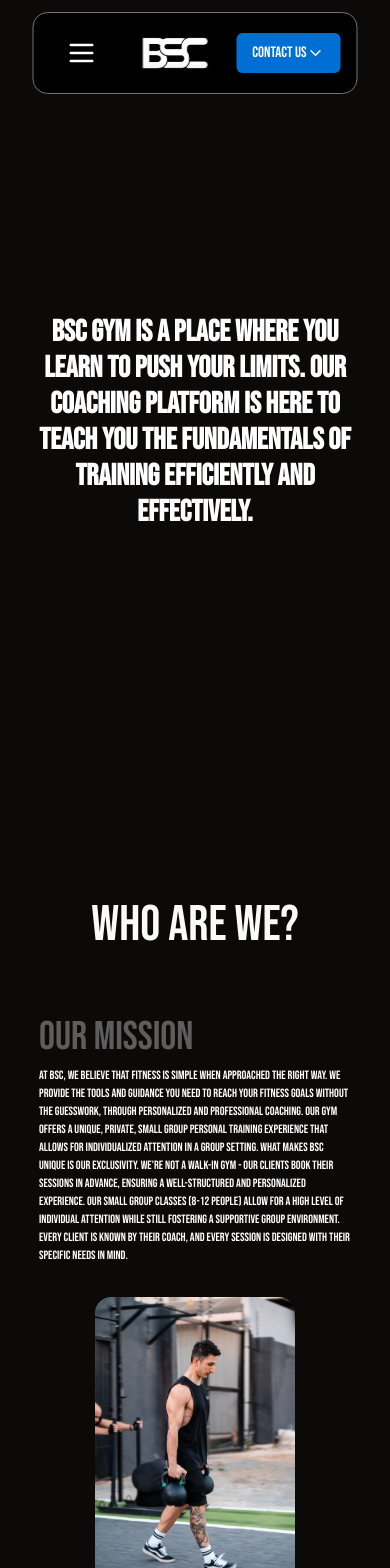
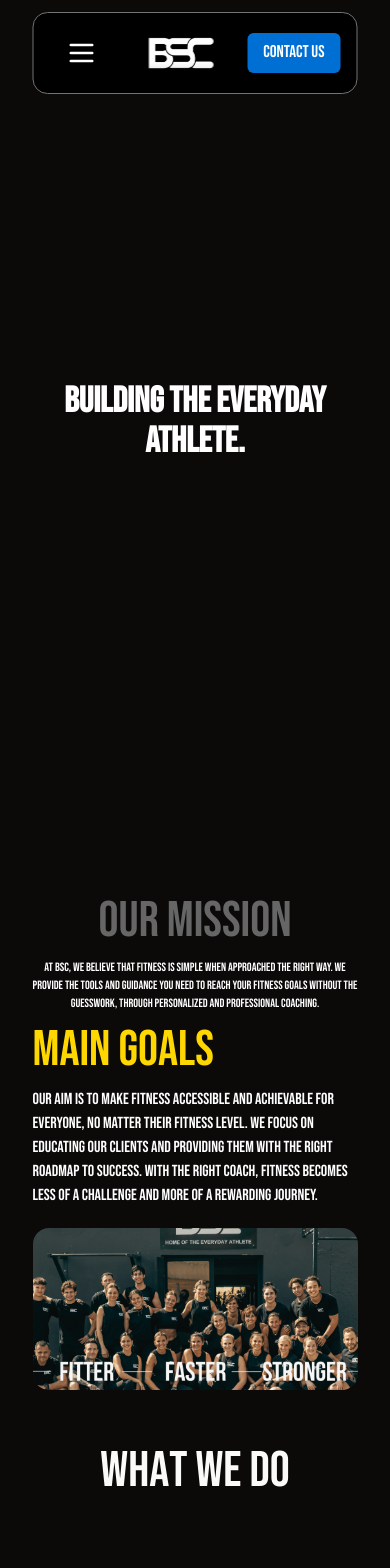
Before and after one commit to Lucasb0202/bsc-site, a Next.js app: page / in a window 390 px wide. Shown: the top 1568 px of the page. Built offline with nearby package versions, Linux system fonts and the light colour scheme.

Commit message:
layout changes

```diff
--- a/app/(home)/page.tsx
+++ b/app/(home)/page.tsx
@@ -121,14 +121,14 @@ export default function Home() {
       scrollTrigger: scrollTriggerSettings,
     })
 
-    // gsap.to(".button", {
-      //   y: 0,
-      //   opacity: 1,
-      //   delay: 0.25,
-      //   duration: 0.5,
-      //   ease: "power1.out",
-      //   scrollTrigger: scrollTriggerSettings,
-      // })
+    gsap.to(".btn-follow", {
+      y: 0,
+      opacity: 1,
+      delay: 0.25,
+      duration: 0.5,
+      ease: "power1.out",
+      scrollTrigger: scrollTriggerSettings,
+    })
 
       return () => {
         ScrollTrigger.getAll().forEach((trigger) => trigger.kill())
@@ -198,8 +198,8 @@ export default function Home() {
             muted
           />
           <div className="absolute inset-0 flex flex-col items-center justify-center z-10">
-            <p className="text-white lg:text-5xl md:text-4xl text-3xl font-bold text-center px-8">
-              BSC GYM IS A PLACE WHERE YOU LEARN TO PUSH YOUR LIMITS. OUR COACHING PLATFORM IS HERE TO TEACH YOU THE FUNDAMENTALS OF TRAINING EFFICIENTLY AND EFFECTIVELY.
+            <p className="text-white lg:text-8xl md:text-6xl text-4xl font-bold text-center px-8">
+              BUILDING THE EVERYDAY ATHLETE.
             </p>
             {/* <Button
               variant='bsc'
@@ -215,32 +215,24 @@ export default function Home() {
           </div>
         </div>
 
-        <div className='flex justify-center m-11'>
+        {/* <div className='flex justify-center m-11'>
           <h1 className='clip-path-animate-text animate-text lg:text-[130px] md:text-[80px] text-[50px]'>WHO ARE WE?</h1>
-        </div>
-
-        <div className='grid grid-cols-1 md:grid-cols-2 gap-8 md:gap-12'>
-          <div className='flex justify-center'>
-            <div className='flex flex-col w-4/5 md:ml-12 lg:ml-24'>
-              <h1 className='clip-path-animate-text animate-text text-[#5e5d5d] text-[40px] md:text-[70px] lg:text-[100px]'>OUR MISSION</h1>
-              <p className='text-white text-[12px] md:text-[18px] lg:text-[28px]'>
+        </div> */}
+        <div className='flex justify-center mt-10'>
+          <div className='flex flex-col items-center text-center w-5/6'>
+            {/* <div className='flex flex-col w-4/5 md:ml-12 lg:ml-24'> */}
+              <h1 className='clip-path-animate-text animate-text text-[#656665] text-[50px] md:text-[70px] lg:text-[130px]'>OUR MISSION</h1>
+              <p className='text-white text-[12px] md:text-[23px] lg:text-[50px]'>
                 At BSC, we believe that fitness is simple when
                 approached the right way. We provide the tools and
                 guidance you need to reach your fitness goals
                 without the guesswork, through personalized and
-                professional coaching. Our gym offers a unique,
-                private, small group personal training experience
-                that allows for individualized attention in a group
-                setting. What makes BSC unique is our exclusivity. We&apos;re not a walk-in
-                gym - our clients book their sessions in advance, ensuring a
-                well-structured and personalized experience. Our small
-                group classes (8-12 people) allow for a high level of
-                individual attention while still fostering a supportive group
-                environment. Every client is known by their coach, and every
-                session is designed with their specific needs in mind.
+                professional coaching.
               </p>
+            {/* </div> */}
           </div>
         </div>
+        {/* <div className='grid grid-cols-1 md:grid-cols-2 gap-8 md:gap-12'>
           <div className='flex justify-center'>
             <img
               src="/member-1.jpg"
@@ -248,12 +240,12 @@ export default function Home() {
               className='max-w-full h-[300px] md:h-[600px] lg:h-[800px] rounded-2xl'
             />
           </div>
-        </div>
+        </div> */}
 
         <div className='flex justify-center'>
-          <div className='flex flex-col w-4/5'>
+          <div className='flex flex-col w-5/6'>
             <div className='flex flex-col'>
-              <h1 className='clip-path-animate-text animate-text text-[#FFD700] lg:text-[100px] md:text-[70px] text-[50px]'>MAIN GOALS</h1>
+              <h1 className='clip-path-animate-text animate-text text-[#FFD700] lg:text-[130px] md:text-[70px] text-[50px]'>MAIN GOALS</h1>
               <p className='text-white md:text-[16px] lg:text-[28px] mb-5'>
                 Our aim is to make fitness accessible and achievable for everyone, no matter their fitness level. We focus on educating
                 our clients and providing them with the right roadmap to success. With the right coach, fitness becomes less of a
@@ -270,7 +262,7 @@ export default function Home() {
 
 
         <div className='flex justify-center m-11'>
-          <h1 className='clip-path-animate-text animate-text lg:text-[130px] md:text-[80px] text-[50px]'>WHAT WE DO</h1>
+          <h1 className='clip-path-animate-text animate-text lg:text-[130px] md:text-[70px] text-[50px]'>WHAT WE DO</h1>
         </div>
 
         <div className='flex flex-col items-center my-7'>
@@ -335,7 +327,7 @@ export default function Home() {
           </Carousel>
         </div>
 
-        <section className='main md:block hidden'>
+        <section className='main'>
           <div className='main-content'>
             <div className='logo'>
               <img className='img' src="/bsc-logo.png" alt="bsc logo" />
@@ -343,17 +335,23 @@ export default function Home() {
 
             <div className="copy">
               <div className="line">
-                <p>GET INVOLVED!</p>
+                <p>CONSISTENCY COMPOUNDS</p>
               </div>
               <div className="line">
-                <p>FITTER</p>
+                <p>
+                </p>
               </div>
-              <div className="line">
-                <p>FASTER</p>
             </div>
-              <div className="line">
-                <p>STRONGER</p>
-              </div>
+
+            <div className='btn-container'>
+              <button className='btn-follow' >
+                <a
+                  href="https://www.instagram.com/bsc_za/"
+                  // className="z-10"
+                >
+                  FOLLOW US @BSC_ZA
+                </a>
+              </button>
             </div>
           </div>
           {generateRows()}
--- a/app/globals.css
+++ b/app/globals.css
@@ -17,18 +17,18 @@
     object-fit: cover;
   }
 
-  section {
-    position: relative;
-    width: 100vw;
-    display: flex;
-    justify-content: center;
-    align-items: center;
-  }
+  /* section {
+
+  } */
 
   .main {
     width: 100vw;
     flex-direction: column;
     overflow-x: hidden;
+    position: relative;
+    display: flex;
+    justify-content: center;
+    align-items: center;
   }
 
   .row {
@@ -57,6 +57,7 @@
     display: flex;
     flex-direction: column;
     align-items: center;
+    /* z-index: 10; */
   }
 
   .logo {
@@ -86,14 +87,14 @@
 
   .line p {
     position: relative;
-    font-size: 24px;
+    font-size: 28px;
     transform: translateY(30px);
   }
 
-  /* button {
+  .btn-follow {
     position: relative;
     padding: 1em 2em;
-    font-size: 18px;
+    font-size: 22px;
     color: #fff;
     border: 2px solid #fff;
     border-radius: 8em;
@@ -101,7 +102,8 @@
     outline: none;
     transform: translateY(30);
     opacity: 0;
-  } */
+    z-index: 10;
+  }
 
   @media (max-width: 900px) {
     .card {
--- a/app/layout.tsx
+++ b/app/layout.tsx
@@ -4,6 +4,7 @@ import "./globals.css";
 import { cn } from "@/lib/utils";
 import Navbar from "@/components/navigation/navbar";
 import { Bebas_Neue } from '@next/font/google'
+import Footer from "@/components/footer";
 
 const font = Bebas_Neue({
   weight: '400',
@@ -24,6 +25,7 @@ export default function RootLayout({
       <body className={`dark ${font.className}`}>
         <Navbar />
         {children}
+        <Footer />
       </body>
     </html>
   );
--- /dev/null
+++ b/components/footer.tsx
@@ -0,0 +1,18 @@
+'use client'
+
+import React, { Component } from 'react'
+import Link from 'next/link'
+
+const Footer = () => {
+  const currentYear = new Date().getFullYear();
+
+  return (
+    <div id='section_footer'>
+      <div className='text-center py-4'>
+        <p>Copyright &#169; BSC {currentYear}.</p>
+      </div>
+    </div>
+  )
+}
+
+export default Footer;
--- a/components/navigation/navbar.tsx
+++ b/components/navigation/navbar.tsx
@@ -151,11 +151,11 @@ const Navbar = () => {
           <DropdownMenuTrigger>
             <Button
               variant='bsc'
-              className="md:text-[20px] lg:text-[30px] text-[15px]"
+              className="md:text-[20px] lg:text-[30px] text-[17px]"
               type="button"
             >
               CONTACT US
-              <ChevronDown size={18}/>
+              {/* <ChevronDown size={18}/> */}
             </Button>
           </DropdownMenuTrigger>
           <DropdownMenuContent className="">
```
Lines whose indentation alone changed are shown as unchanged.
